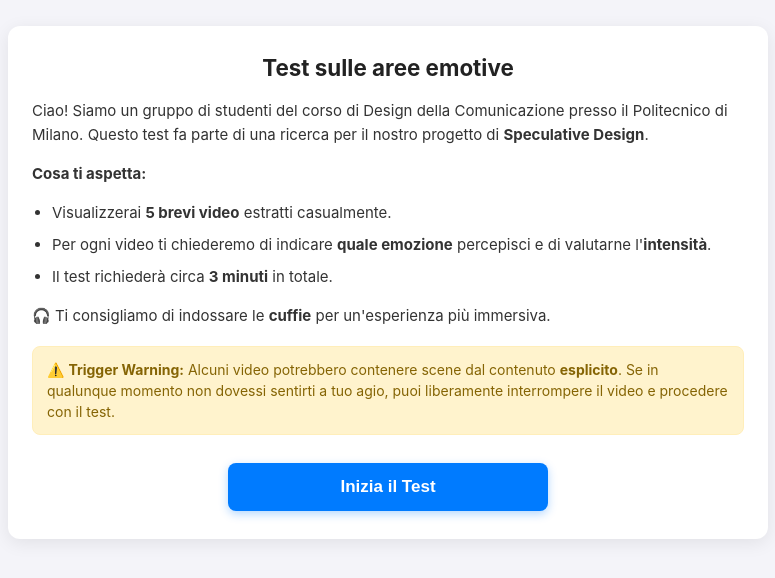
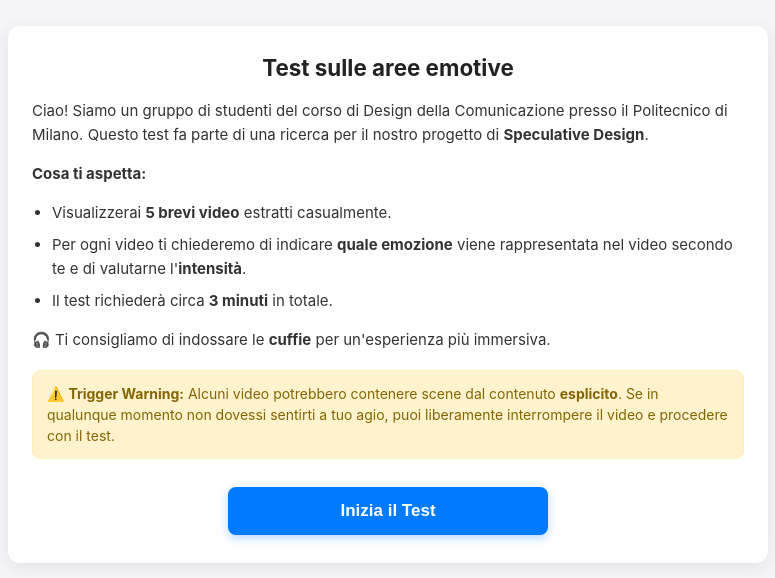
Before and after one commit to chiarafois2003/test-video, a plain HTML site: page index.html in a window 1280 px wide. Shown: the whole page, without its empty margins (252-1027 px from the left). Drawn offline with Linux system fonts and the light colour scheme.

Commit message:
refactor: update page title and instructional copy in index.html

```diff
--- a/index.html
+++ b/index.html
@@ -3,7 +3,7 @@
 <head>
     <meta charset="UTF-8">
     <meta name="viewport" content="width=device-width, initial-scale=1.0">
-    <title>Test Video Emozionali</title>
+    <title>Test Emotivo</title>
     <style>
         *, *::before, *::after {
             box-sizing: border-box;
@@ -330,7 +330,7 @@
             <p><strong>Cosa ti aspetta:</strong></p>
             <ul>
                 <li>Visualizzerai <strong>5 brevi video</strong> estratti casualmente.</li>
-                <li>Per ogni video ti chiederemo di indicare <strong>quale emozione</strong> percepisci e di valutarne l'<strong>intensità</strong>.</li>
+                <li>Per ogni video ti chiederemo di indicare <strong>quale emozione</strong> viene rappresentata nel video secondo te e di valutarne l'<strong>intensità</strong>.</li>
                 <li>Il test richiederà circa <strong>3 minuti</strong> in totale.</li>
             </ul>
 
```
